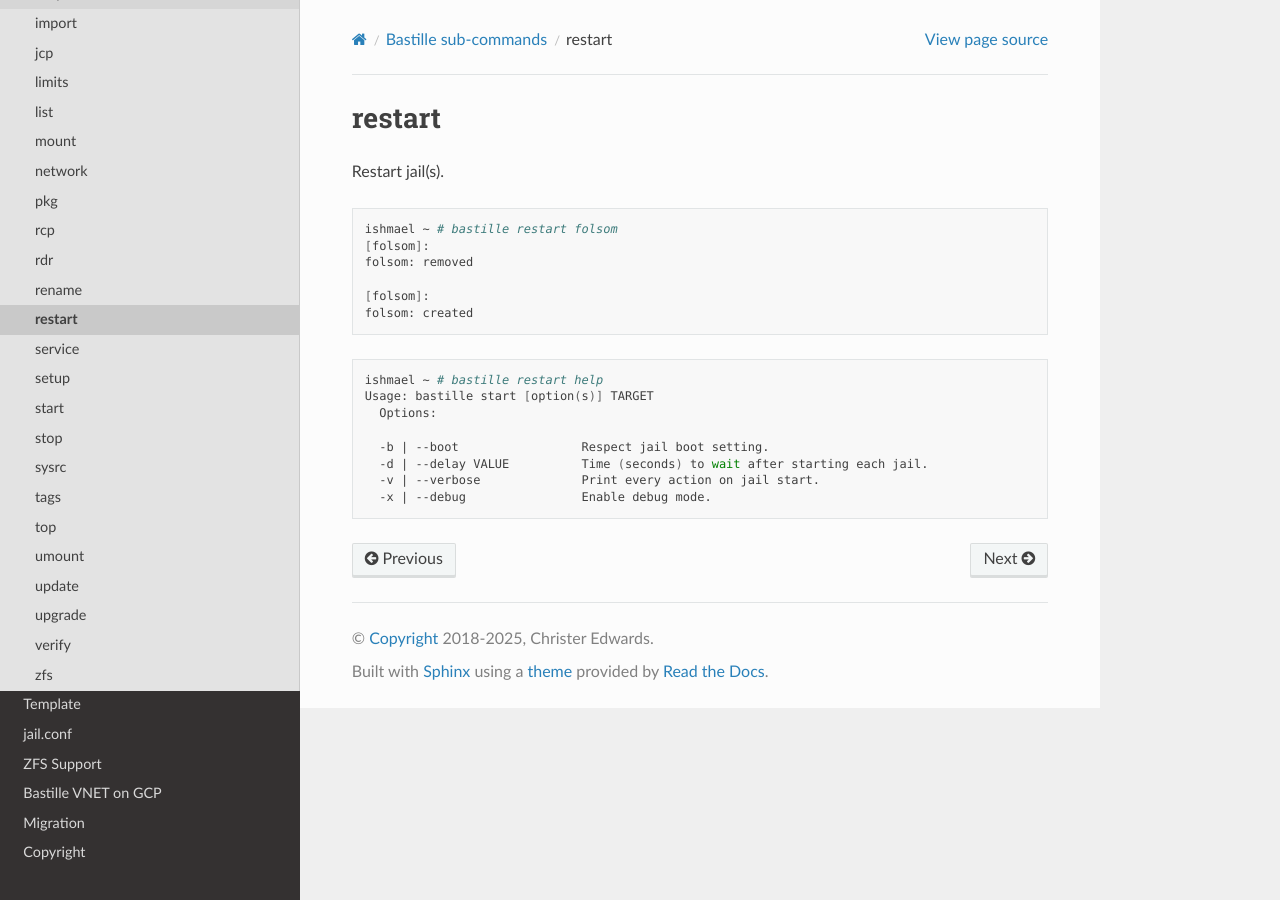
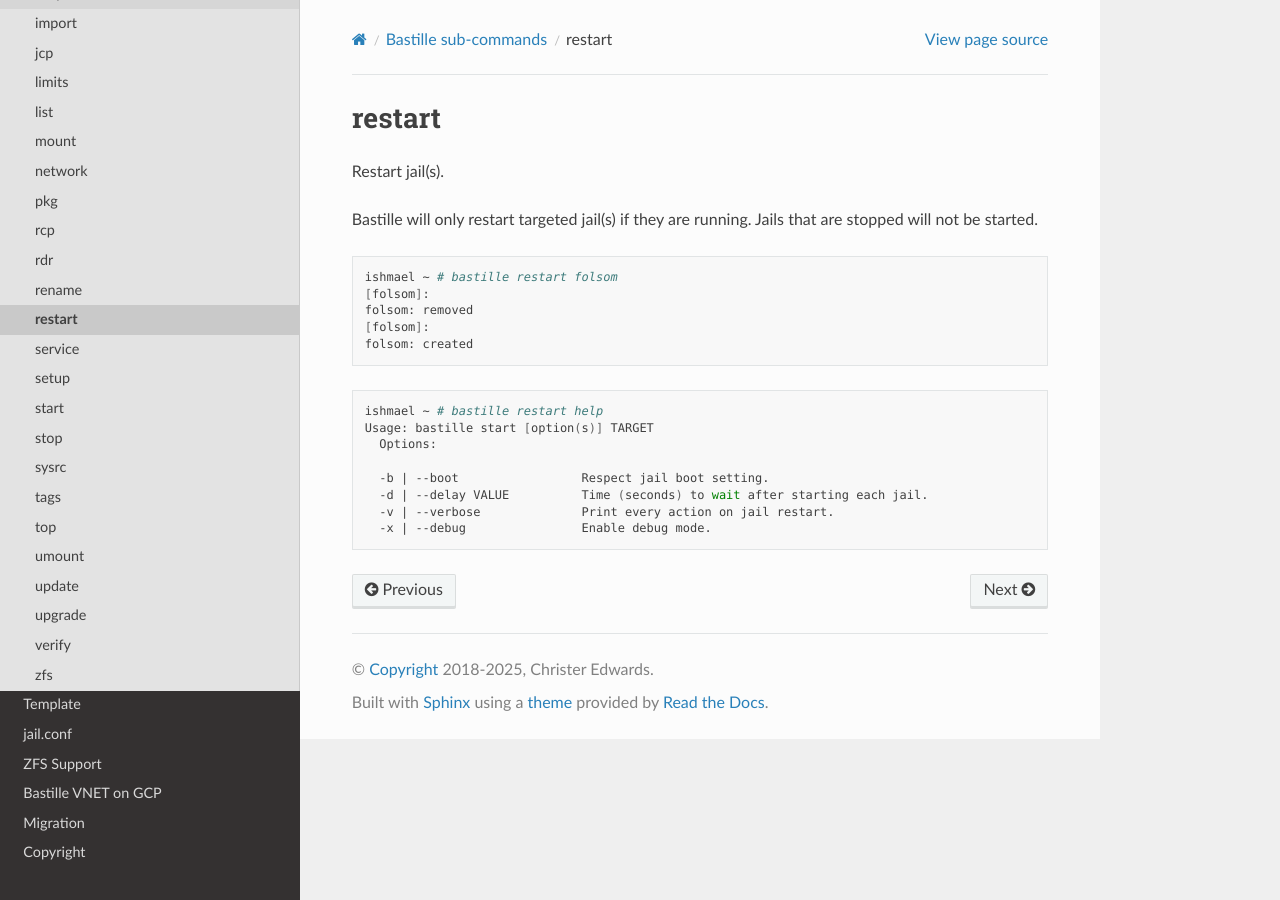
Before and after one commit to BastilleBSD/bastille, a Sphinx documentation site: the page built from docs/chapters/subcommands/restart.rst, in a window 1280 px wide. Built offline with Sphinx 7.4.7 and the Read the Docs theme 3.1.0, drawn with Linux system fonts in a browser that asks for light colours.

Commit message:
docs: Clarify restart

```diff
--- a/docs/chapters/subcommands/restart.rst
+++ b/docs/chapters/subcommands/restart.rst
@@ -2,13 +2,15 @@ restart
 =======
 
 Restart jail(s).
+
+Bastille will only restart targeted jail(s) if they are running. Jails that
+are stopped will not be started.
 
 .. code-block:: shell
 
   ishmael ~ # bastille restart folsom
   [folsom]:
   folsom: removed
-
   [folsom]:
   folsom: created
 
@@ -20,5 +22,5 @@ Restart jail(s).
 
     -b | --boot                 Respect jail boot setting.
     -d | --delay VALUE          Time (seconds) to wait after starting each jail.
-    -v | --verbose              Print every action on jail start.
+    -v | --verbose              Print every action on jail restart.
     -x | --debug                Enable debug mode.
```
